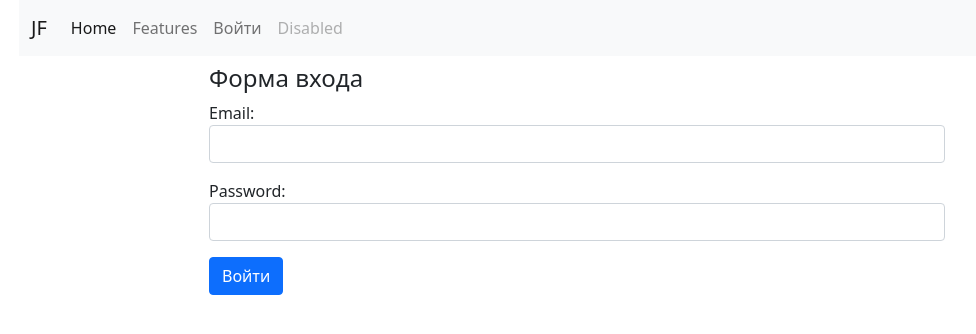
After one commit to JackCX777/job_scrap, a Django app: page /accounts/login/ in a window 1280 px wide. The commit adds this page. Shown: the top 334 px of the page, without its empty margins (63-1039 px from the left). Run offline with Django 3.2, Linux system fonts and the light colour scheme.

Commit message:
Login/ logout feature for users added 'Войти/Выйти' added to navbar. Some errors fixed.

```diff
--- a/accounts/forms.py
+++ b/accounts/forms.py
@@ -4,20 +4,22 @@ from django.contrib.auth.hashers import check_password
 
 
 User = get_user_model()
-class UserLofinForm(forms.Form):
+
+
+class UserLoginForm(forms.Form):
     email = forms.CharField(widget=forms.EmailInput(attrs={'class': 'form-control'}))
     password = forms.CharField(widget=forms.PasswordInput(attrs={'class': 'form-control'}))
 
-    def clean(self):
+    def clean(self, *args, **kwargs):
         email = self.cleaned_data.get('email').strip()
         password = self.cleaned_data.get('password').strip()
         if email and password:
             query_set = User.objects.filter(email=email)
             if not query_set.exists():
                 raise forms.ValidationError('Вы не зарегестрированы!')
-            if not check_password(password. query_set[0].password):
+            if not check_password(password, query_set[0].password):
                 raise forms.ValidationError('Не верный пароль!')
             user = authenticate(email=email, password=password)
             if not user:
                 raise forms.ValidationError('Даннный пользователь отключен!')
-        return super(UserLofinForm.clean(*args, **kwargs))
+        return super(UserLoginForm, self).clean(*args, **kwargs)
--- /dev/null
+++ b/accounts/templates/accounts/login.html
@@ -0,0 +1,23 @@
+{% extends 'base.html' %}
+
+{% block title %} Login {% endblock %}
+
+{% block content %}
+
+<div class="row">
+    <div class="col-md-8 mx-auto">
+        <h4 class="my-2">
+            Форма входа
+        </h4>
+<!--        action пустой, потому что данные передаются в ту же вьюху. token чтоб не было ошибок в POST-->
+       <form method="POST" action="">{% csrf_token %}
+         <div class="form-group">
+           {{ form.as_p }}
+         </div>
+         <button type="submit" class="btn btn-primary">Войти</button>
+       </form>
+    </div>
+</div>
+
+
+{% endblock %}
--- /dev/null
+++ b/accounts/urls.py
@@ -0,0 +1,8 @@
+from django.urls import path
+from accounts.views import login_view, logout_view
+
+
+urlpatterns = [
+    path('login/', login_view, name='login'),
+    path('logout/', logout_view, name='logout'),
+]
--- a/accounts/views.py
+++ b/accounts/views.py
@@ -1,3 +1,23 @@
-from django.shortcuts import render
+from django.shortcuts import render, redirect
+from django.contrib.auth import authenticate, login, logout
 
-# Create your views here.
+from accounts.forms import UserLoginForm
+
+
+def login_view(request):
+    form = UserLoginForm(request.POST or None)
+    print(1)
+    if form.is_valid():
+        data = form.cleaned_data
+        email = data.get('email')
+        password = data.get('password')
+        user = authenticate(request, email=email, password=password)
+        login(request, user)
+        print(2)
+        return redirect('home')
+    print(3)
+    return render(request, 'accounts/login.html', {'form': form})
+
+def logout_view(request):
+    logout(request)
+    return redirect('home')
--- a/job_scrap/urls.py
+++ b/job_scrap/urls.py
@@ -14,11 +14,13 @@ Including another URLconf
     2. Add a URL to urlpatterns:  path('blog/', include('blog.urls'))
 """
 from django.contrib import admin
-from django.urls import path
+from django.urls import path, include
 from scrap.views import vacancy_view, home_view
+
 
 urlpatterns = [
     path('admin/', admin.site.urls),
     path('', home_view, name='home'),
     path('vacancy/', vacancy_view, name='vacancy'),
+    path('accounts/', include(('accounts.urls', 'accounts'))),
 ]
--- a/scrap/templates/scrap/home.html
+++ b/scrap/templates/scrap/home.html
@@ -1,6 +1,6 @@
 {% extends 'base.html' %}
 
-{% block title %} Vacancy {% endblock %}
+{% block title %} Home {% endblock %}
 
 {% block content %}
 
@@ -10,6 +10,7 @@
             Сервис по сбору и рассылке вакансий.
         </h2>
     </div>
+</div>
 
 <div class="row">
     <div class="col-md-8 mx-auto">
--- a/templates/base.html
+++ b/templates/base.html
@@ -28,9 +28,16 @@
             <li class="nav-item">
               <a class="nav-link" href="#">Features</a>
             </li>
-            <li class="nav-item">
-              <a class="nav-link" href="#">Pricing</a>
-            </li>
+<!--            accounts - пространство имен из job_scrap/urls.py (include), logout, login - имена из accounts/urls.py-->
+            {% if user.is_authenticated %}
+                <li class="nav-item">
+                  <a class="nav-link" href="{% url 'accounts:logout' %}">Выйти</a>
+                </li>
+            {% else %}
+                <li class="nav-item">
+                  <a class="nav-link" href="{% url 'accounts:login' %}">Войти</a>
+                </li>
+            {% endif %}
             <li class="nav-item">
               <a class="nav-link disabled" href="#" tabindex="-1" aria-disabled="true">Disabled</a>
             </li>
```
